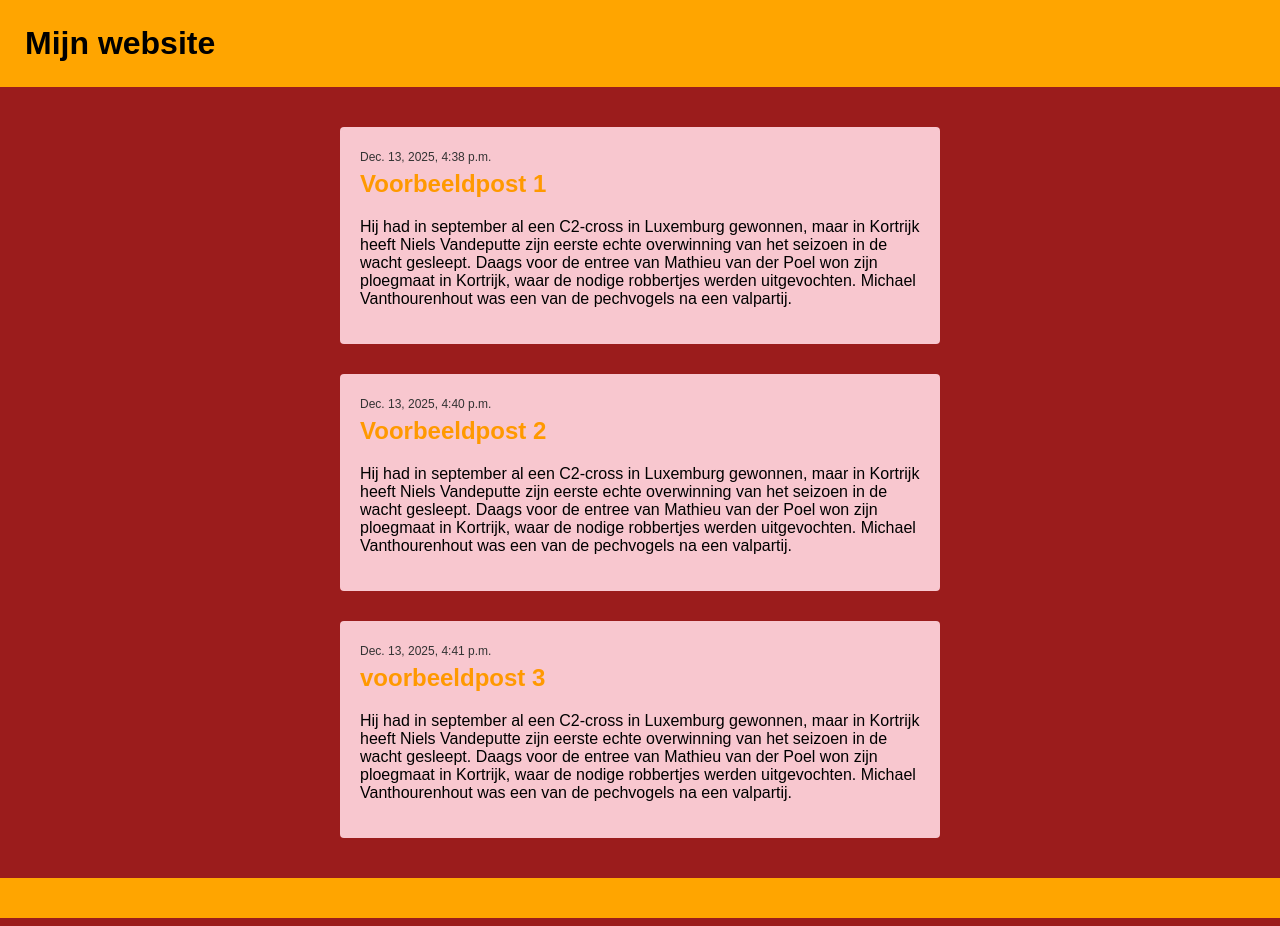
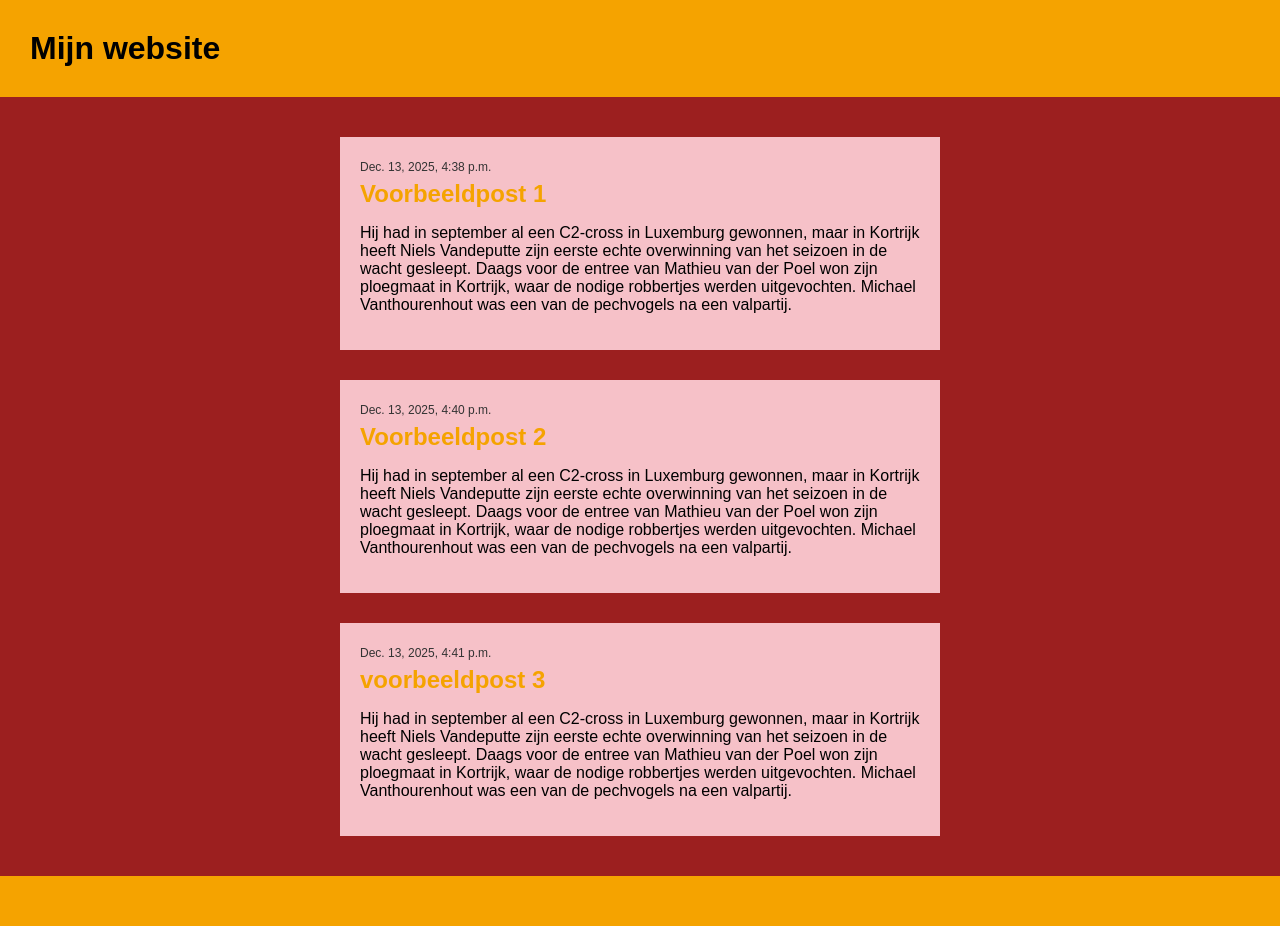
Before and after one commit to Stebro85/djangoproject, a Django app: page / in a window 1280 px wide. Run offline with Django 3.2, Linux system fonts and the light colour scheme; data comes from the database, SQL or seed files in the repository.

Commit message:
changes css

```diff
--- a/mysite/blog/static/css/stijl.css
+++ b/mysite/blog/static/css/stijl.css
@@ -2,34 +2,33 @@
 body {
     margin: 0;
     padding: 0;
-    background-color: #9b1c1c; /* donker rood */
+    background-color: #9c1f1f; /* donker rood */
     font-family: Arial, Helvetica, sans-serif;
 }
 
 /* Header */
 header {
-    background-color: orange;
-    padding: 25px;
+    background-color: #f5a300;
+    padding: 30px;
 }
 
 header h1 {
     margin: 0;
+    font-size: 32px;
     color: black;
-    font-size: 32px;
 }
 
-/* Content container */
+/* GECENTREERDE CONTENT */
 .container {
     width: 600px;
-    margin: 40px auto;
+    margin: 40px auto; /* dit centreert */
 }
 
 /* Blog post */
 .post {
-    background-color: #f8c7cf; /* licht roze */
+    background-color: #f6c1c8; /* licht roze */
     padding: 20px;
     margin-bottom: 30px;
-    border-radius: 4px;
 }
 
 /* Datum */
@@ -40,11 +39,11 @@ header h1 {
 
 /* Titel */
 .post h2 {
-    margin-top: 5px;
+    margin: 5px 0;
 }
 
 .post h2 a {
-    color: #ff9900; /* oranje titel */
+    color: #f5a300;
     text-decoration: none;
 }
 
@@ -54,6 +53,7 @@ header h1 {
 
 /* Footer */
 footer {
-    background-color: orange;
-    height: 40px;
+    background-color: #f5a300;
+    height: 50px;
+    margin-top: 40px;
 }
```
